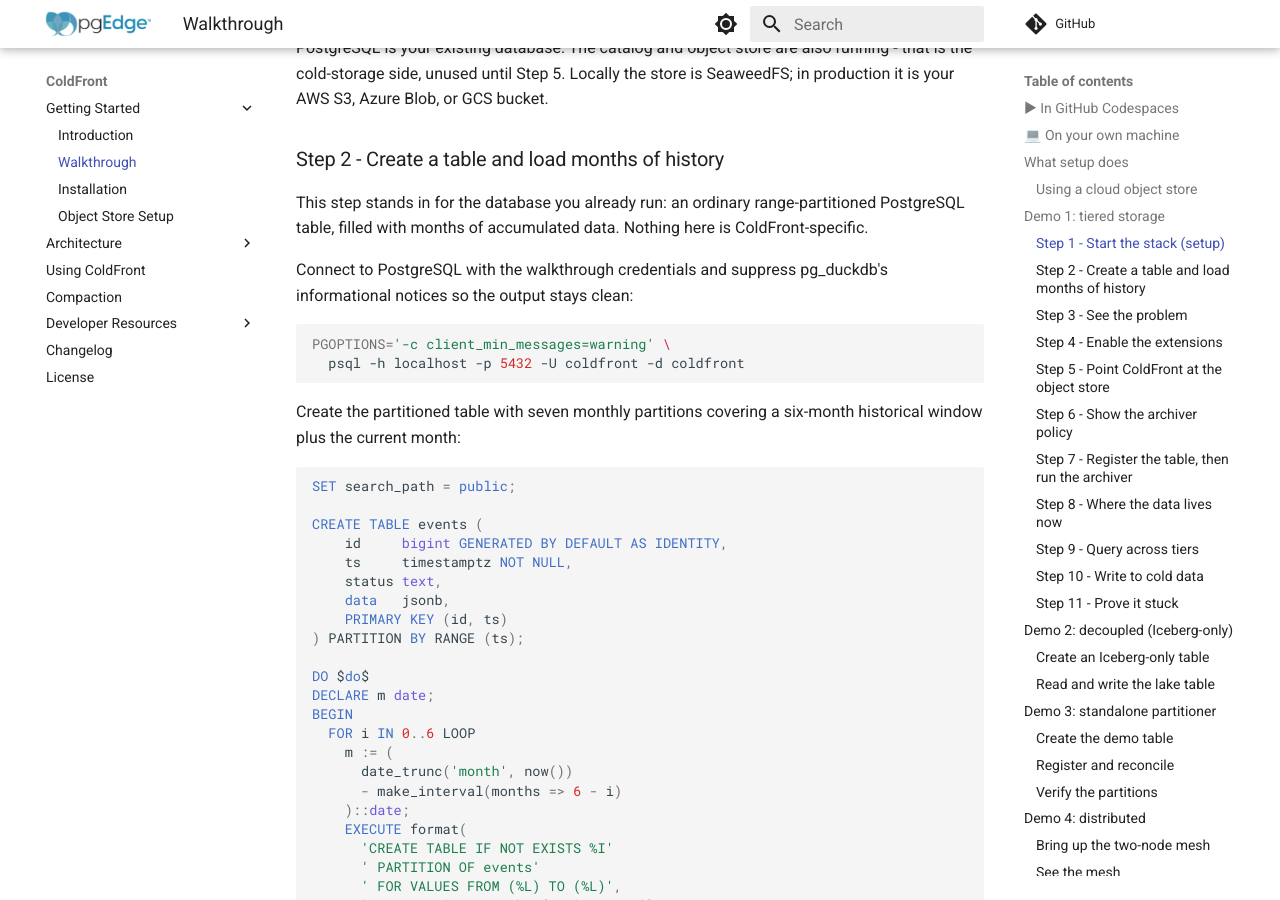
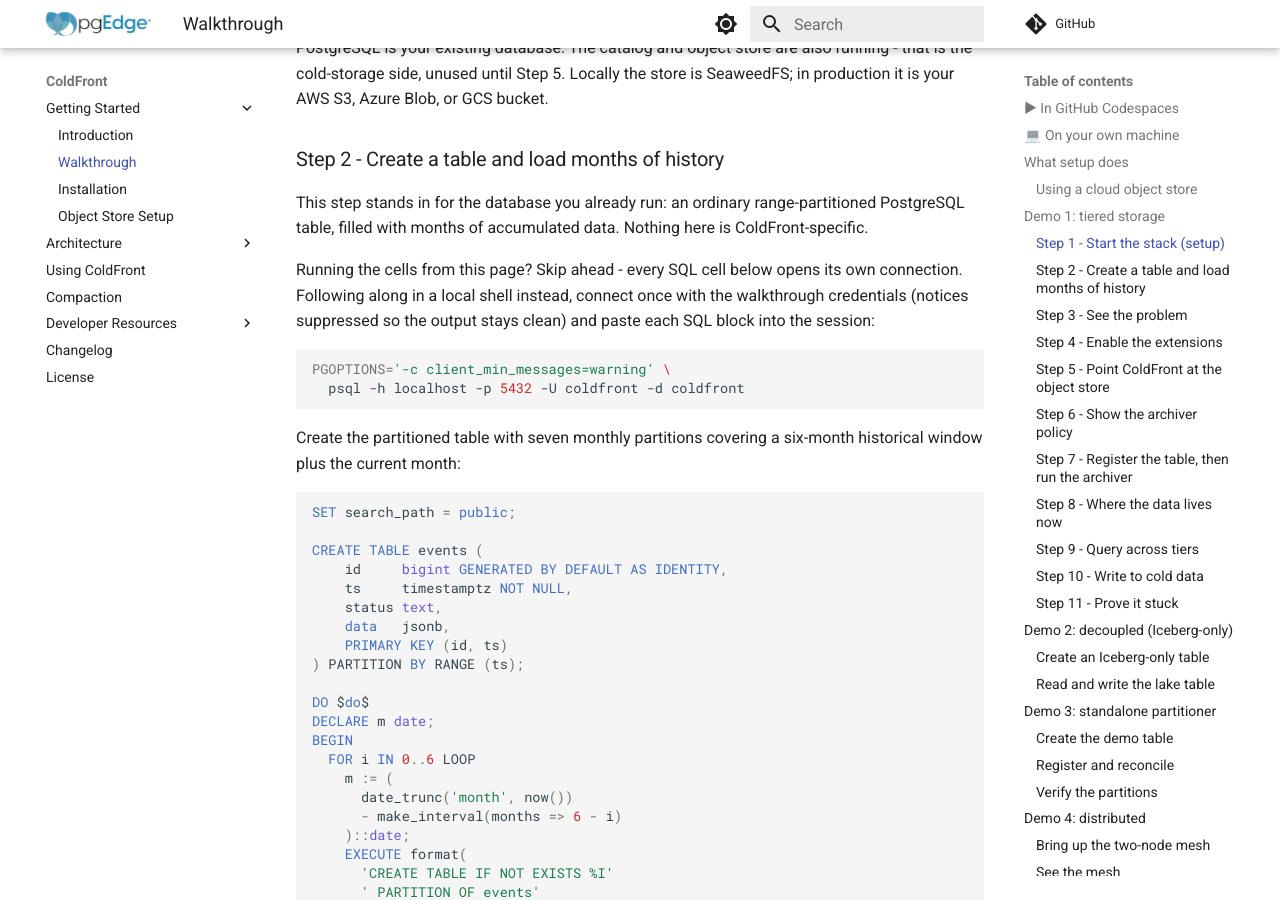
Before and after one commit to pgEdge/coldfront, an MkDocs documentation site: the page built from docs/walkthrough.md, in a window 1280 px wide and 900 px high, scrolled down 3938 px. Built offline with MkDocs 1.6.1 and Material for MkDocs 9.7.7, drawn with Linux system fonts in a browser that asks for light colours; comment, search, counter and statistics services are not loaded; some of the changed text lies outside the part shown.

Commit message:
docs: walkthrough — de-cell yaml, output, and interactive psql blocks

````diff
--- a/docs/walkthrough.md
+++ b/docs/walkthrough.md
@@ -182,10 +182,12 @@ This step stands in for the database you already run: an ordinary
 range-partitioned PostgreSQL table, filled with months of accumulated
 data. Nothing here is ColdFront-specific.
 
-Connect to PostgreSQL with the walkthrough credentials and suppress
-pg_duckdb's informational notices so the output stays clean:
+Running the cells from this page? Skip ahead - every SQL cell below
+opens its own connection. Following along in a local shell instead,
+connect once with the walkthrough credentials (notices suppressed so
+the output stays clean) and paste each SQL block into the session:
 
-```bash
+```bash {"ignore":"true"}
 PGOPTIONS='-c client_min_messages=warning' \
   psql -h localhost -p 5432 -U coldfront -d coldfront
 ```
@@ -246,7 +248,7 @@ Confirm all rows landed:
 SELECT count(*) FROM events;
 ```
 
-```
+```text {"ignore":"true"}
   count
 ---------
  1000000
@@ -276,7 +278,7 @@ SELECT pg_size_pretty(
 ) AS hot_size;
 ```
 
-```
+```text {"ignore":"true"}
  hot_size
 ----------
  150 MB
@@ -307,7 +309,7 @@ Confirm both are installed:
 \dx
 ```
 
-```
+```text {"ignore":"true"}
    Name    | Version |   Schema   |            Description
 -----------+---------+------------+------------------------------------
  coldfront | 1.0     | coldfront  | transparent PG <-> Iceberg tiering
@@ -340,7 +342,7 @@ curl -s localhost:8181/management/v1/warehouse \
   | grep -o '"warehouse-name":"wh"'
 ```
 
-```
+```text {"ignore":"true"}
 "warehouse-name":"wh"
 ```
 
@@ -356,7 +358,7 @@ Inspect the archiver configuration:
 cat examples/walkthrough/config/archiver.yaml
 ```
 
-```yaml
+```yaml {"ignore":"true"}
 postgres:
     dsn: "host=db port=5432 dbname=coldfront user=coldfront
           password=coldfront sslmode=disable"
@@ -431,7 +433,7 @@ META_LOC=$(curl -s \
 echo "$META_LOC"
 ```
 
-```
+```text {"ignore":"true"}
 s3://iceberg/wh/.../metadata/00001-....metadata.json
 ```
 
@@ -444,7 +446,7 @@ WHERE file_path LIKE '%.parquet'
 LIMIT 3;
 ```
 
-```
+```text {"ignore":"true"}
  file_path
 ----------------------------------------------------------
  s3://iceberg/.../data/019eb6d0-....parquet
@@ -503,7 +505,7 @@ SELECT count(*) AS total_rows FROM events;
 The interactive guide renders the result as an explicit hot/cold
 summary:
 
-```
+```text {"ignore":"true"}
   Tier                    Rows         Postgres heap
   ----------------------  -----------  ----------------
   Hot  (Postgres)             ~85,000  ~12 MB
@@ -546,7 +548,7 @@ ORDER BY ts
 LIMIT 3;
 ```
 
-```
+```text {"ignore":"true"}
   id  |           ts            | status
 ------+-------------------------+--------
     1 | 2025-12-...             | ok
@@ -575,7 +577,7 @@ ORDER BY ts
 LIMIT 1;
 ```
 
-```
+```text {"ignore":"true"}
   id |           ts            | status
 -----+-------------------------+--------
    1 | 2025-12-...             | ok
@@ -593,7 +595,7 @@ Read the row back immediately:
 SELECT id, ts, status FROM events WHERE id = 1;
 ```
 
-```
+```text {"ignore":"true"}
   id |           ts            |  status
 -----+-------------------------+-----------
    1 | 2025-12-...             | corrected
@@ -610,9 +612,11 @@ and the hot heap size. This confirms that the cold edit is durable
 persistent state and that the data did not quietly return to PostgreSQL
 to make the edit possible.
 
-Open a new terminal and connect with a fresh session:
+Each runnable cell on this page already opens a fresh connection, so
+cell-runners can simply run the checks below. In a local shell, open a
+new terminal and connect with a fresh session first:
 
-```bash
+```bash {"ignore":"true"}
 PGOPTIONS='-c client_min_messages=warning' \
   psql -h localhost -p 5432 -U coldfront -d coldfront
 ```
@@ -623,7 +627,7 @@ Confirm the archived row is still `corrected`:
 SELECT id, status FROM events WHERE id = 1;
 ```
 
-```
+```text {"ignore":"true"}
   id |  status
 -----+-----------
    1 | corrected
@@ -635,7 +639,7 @@ Confirm the total row count is unchanged:
 SELECT count(*) AS total_rows FROM events;
 ```
 
-```
+```text {"ignore":"true"}
  total_rows
 ------------
     1000000
@@ -654,7 +658,7 @@ SELECT pg_size_pretty(
 ) AS hot_size;
 ```
 
-```
+```text {"ignore":"true"}
  hot_size
 ----------
  ~12 MB
@@ -771,7 +775,7 @@ The partitioner config at
 `examples/walkthrough/config/partitioner.yaml` uses a partition-only
 configuration with no `iceberg` or `s3` sections:
 
-```yaml
+```yaml {"ignore":"true"}
 postgres:
     dsn: "host=db port=5432 dbname=coldfront user=coldfront
           password=coldfront sslmode=disable"
````
